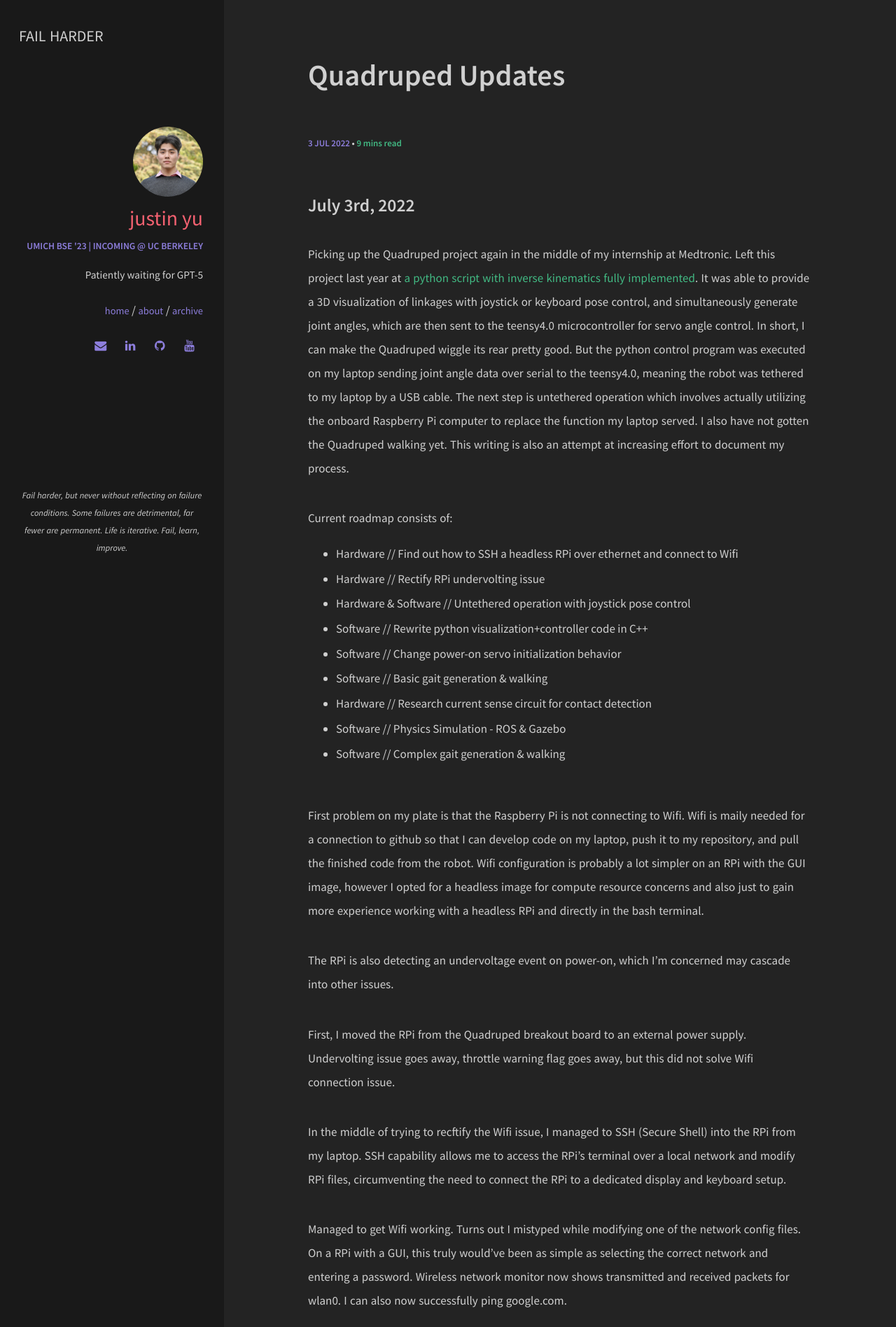
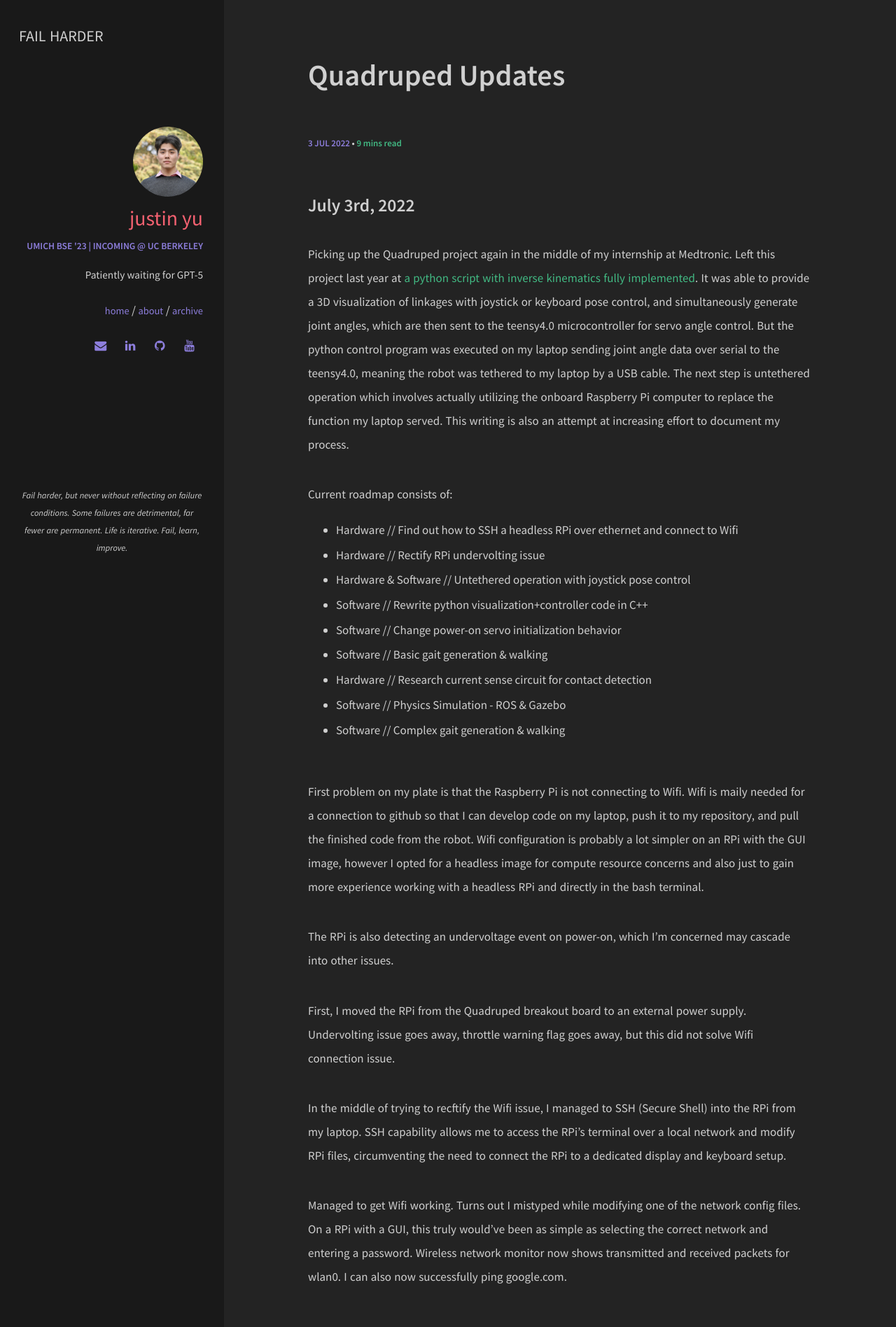
Before and after one commit to uynitsuj/uynitsuj.github.io, a Jekyll site: the page built from _posts/2022-07-03-quadruped-documentation.md, in a window 1280 px wide. Shown: the top 1896 px of the page at 70% size. Built offline with Jekyll 4.4.1, drawn with Linux system fonts in a browser that asks for light colours.

Commit message:
rm buch of stuff

```diff
--- a/_posts/2022-07-03-quadruped-documentation.md
+++ b/_posts/2022-07-03-quadruped-documentation.md
@@ -6,7 +6,7 @@
 image: 1660686728056.jpeg
 ---
 ### July 3rd, 2022
-Picking up the Quadruped project again in the middle of my internship at Medtronic. Left this project last year at [a python script with inverse kinematics fully implemented](https://youtube.com/shorts/zvvzg43DtZo?feature=share). It was able to provide a 3D visualization of linkages with joystick or keyboard pose control, and simultaneously generate joint angles, which are then sent to the teensy4.0 microcontroller for servo angle control. In short, I can make the Quadruped wiggle its rear pretty good. But the python control program was executed on my laptop sending joint angle data over serial to the teensy4.0, meaning the robot was tethered to my laptop by a USB cable. The next step is untethered operation which involves actually utilizing the onboard Raspberry Pi computer to replace the function my laptop served. I also have not gotten the Quadruped walking yet. This writing is also an attempt at increasing effort to document my process.
+Picking up the Quadruped project again in the middle of my internship at Medtronic. Left this project last year at [a python script with inverse kinematics fully implemented](https://youtube.com/shorts/zvvzg43DtZo?feature=share). It was able to provide a 3D visualization of linkages with joystick or keyboard pose control, and simultaneously generate joint angles, which are then sent to the teensy4.0 microcontroller for servo angle control. But the python control program was executed on my laptop sending joint angle data over serial to the teensy4.0, meaning the robot was tethered to my laptop by a USB cable. The next step is untethered operation which involves actually utilizing the onboard Raspberry Pi computer to replace the function my laptop served. This writing is also an attempt at increasing effort to document my process.
 
 <br>
 
```
